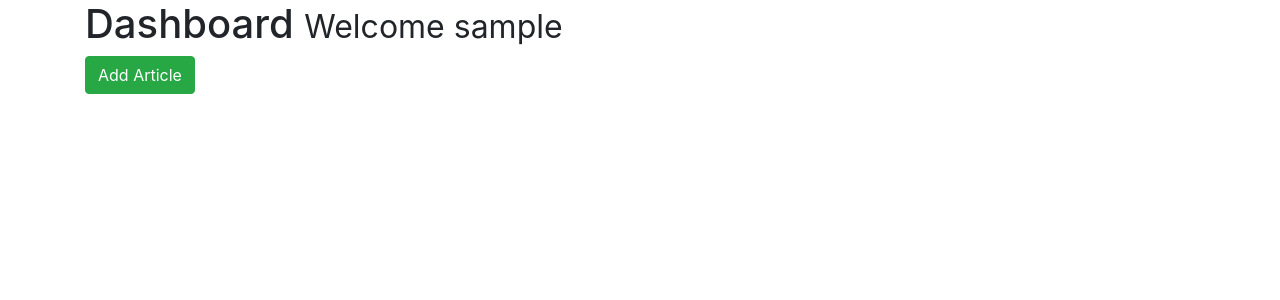
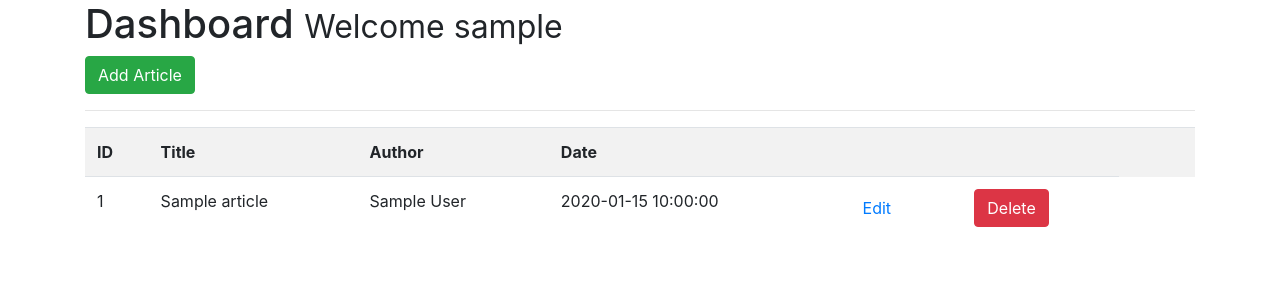
Before and after one commit to valerydec17/flask-project, a Flask app: page /dashboard in a window 1280 px wide. Shown: the part 56-356 px from the top of the page. Run offline with Flask 2, Linux system fonts and the light colour scheme; the visitor is signed in with stand-in values (Sample User, id 1); tables that the repository leaves empty or names only in its code hold one stand-in row (values such as "Sample post"); some libraries are stand-ins or nearby versions.

Commit message:
lesson 4 finisged: some features don't work, fix in future

```diff
--- a/app.py
+++ b/app.py
@@ -1,5 +1,5 @@
 from flask import Flask, render_template, flash, redirect, url_for, session, request, logging
-from data import Articles
+#from data import Articles
 from flask_mysqldb import MySQL
 from wtforms import Form, StringField, TextAreaField, PasswordField, validators
 from passlib.hash import sha256_crypt
@@ -17,7 +17,7 @@ app.config['MYSQL_CURSORCLASS'] = 'DictCursor'
 # init MySQL
 mysql = MySQL(app)
 
-Articles = Articles()
+#Articles = Articles()
 
 # Index
 @app.route('/')
@@ -33,12 +33,37 @@ def about():
 # Articles
 @app.route('/articles')
 def articles():
-	return render_template('articles.html', articles = Articles)
+
+	# Create cursor
+	cur = mysql.connection.cursor()
+
+	# Get articles
+	result = cur.execute("SELECT * FROM articles")
+
+	articles = cur.fetchall()
+
+	if result > 0:
+		return render_template('articles.html', articles=articles)
+	else:
+		msg = 'No Articles Found'
+		return render_template('articles.html', msg=msg)
+	# Close connection
+	cur.close()
+
+
 
 # Single Article
 @app.route('/article/<string:id>/')
 def article(id):
-	return render_template('article.html', id=id)
+	# Create cursor
+	cur = mysql.connection.cursor()
+
+	# Get article
+	result = cur.execute("SELECT * FROM articles WHERE id=%s", [id])
+
+	articles = cur.fetchone()
+
+	return render_template('article.html', article=article)
 
 # Register Form Class
 class RegisterForm(Form):
@@ -147,7 +172,23 @@ def logout():
 @app.route('/dashboard')
 @is_logged_in
 def dashboard():
-	return render_template('dashboard.html')
+	# Create cursor
+	cur = mysql.connection.cursor()
+
+	# Get articles
+	result = cur.execute("SELECT * FROM articles")
+
+	articles = cur.fetchall()
+
+	if result > 0:
+		return render_template('dashboard.html', articles=articles)
+	else:
+		msg = 'No Articles Found'
+		return render_template('dashboard.html', msg=msg)
+	# Close connection
+	cur.close()
+
+
 
 
 # Article Form Class
@@ -181,7 +222,7 @@ def add_article():
 
 		return redirect(url_for('dashboard'))
 
-	return render_template('add_article', form=form)
+	return render_template('add_article.html', form=form)
 
 
 
--- a/templates/dashboard.html
+++ b/templates/dashboard.html
@@ -2,4 +2,30 @@
 {% block body %}
 	<h1>Dashboard <small> Welcome {{session.username}} </small></h1>
 	<a class="btn btn-success" href="/add_article">Add Article</a>
+	<hr>
+
+	<table class="table table-striped">
+		<tr>
+			<th>ID</th>
+			<th>Title</th>
+			<th>Author</th>
+			<th>Date</th>
+			<th></th>
+			<th></th>
+			<th></th>
+			<th></th>
+		</tr>
+{% for article in articles %}
+		<tr>
+			<td>{{article.id}}</td>
+			<td>{{article.title}}</td>
+			<td>{{article.author}}</td>
+			<td>{{article.create_date}}</td>
+			<td><a href="edit_article/{{article.id}}" class="btn btn-default pull-right">Edit</a></td>
+			<td><a href="#" class="btn btn-danger">Delete</a></td>
+		</tr>
+{% endfor %}
+
+	</table>
+
 {% endblock %}
--- a/templates/home.html
+++ b/templates/home.html
@@ -5,6 +5,12 @@
 <div class="jumbotron text-center">
 <h1>Welcome To FlaskApp</h1>
 <p class="lead">This application is built on the Python Flask framework and is ...</p>
+
+{% if session.logged_in == NULL %}
+	<a href="/register" class="btn btn-primary btn-lg">Register</a>
+	<a href="/login" class="btn btn-success btn-lg">Login</a>
+{% endif %}
+
 </div>
 
 {% endblock %}
--- a/templates/layout.html
+++ b/templates/layout.html
@@ -14,8 +14,10 @@
 		{% block body %} {% endblock %}
 	</div>
 
-	<script src="https://stackpath.bootstrapcdn.com/bootstrap/4.1.1/js/bootstrap.min.js">
-
+	<script src="https://stackpath.bootstrapcdn.com/bootstrap/4.1.1/js/bootstrap.min.js"/>
+	<script src="//cdn.ckeditor.com/4.9.2/basic/ckeditor.js"></script>
+	<script type="text/javascript">
+		CKEDITOR.replace('editor')
 	</script>
 </body>
 </html>
```
Also changed, not shown: templates/add_article.html (added, +19 -0 lines), templates/article.html (+6 -1 lines).
